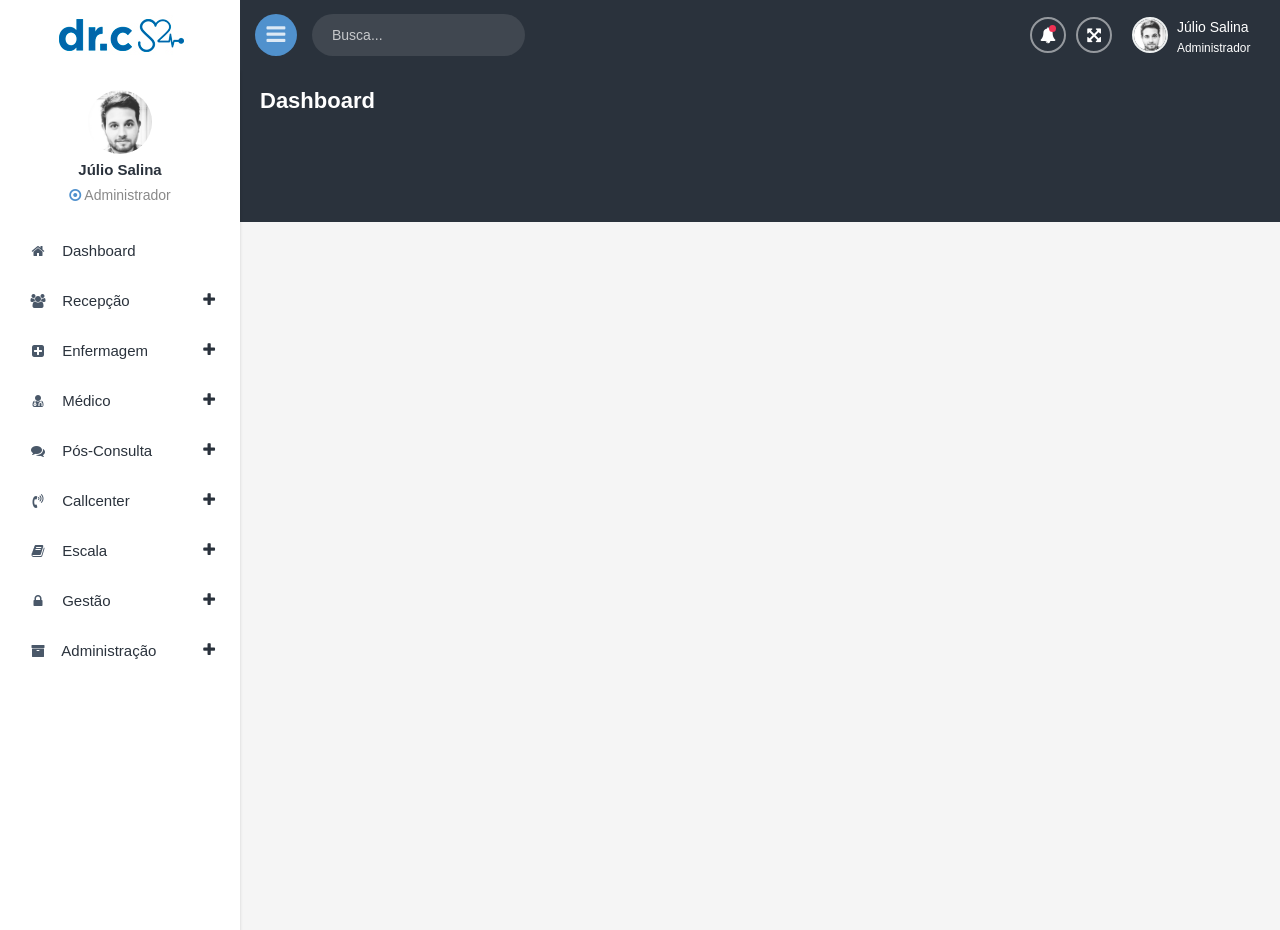
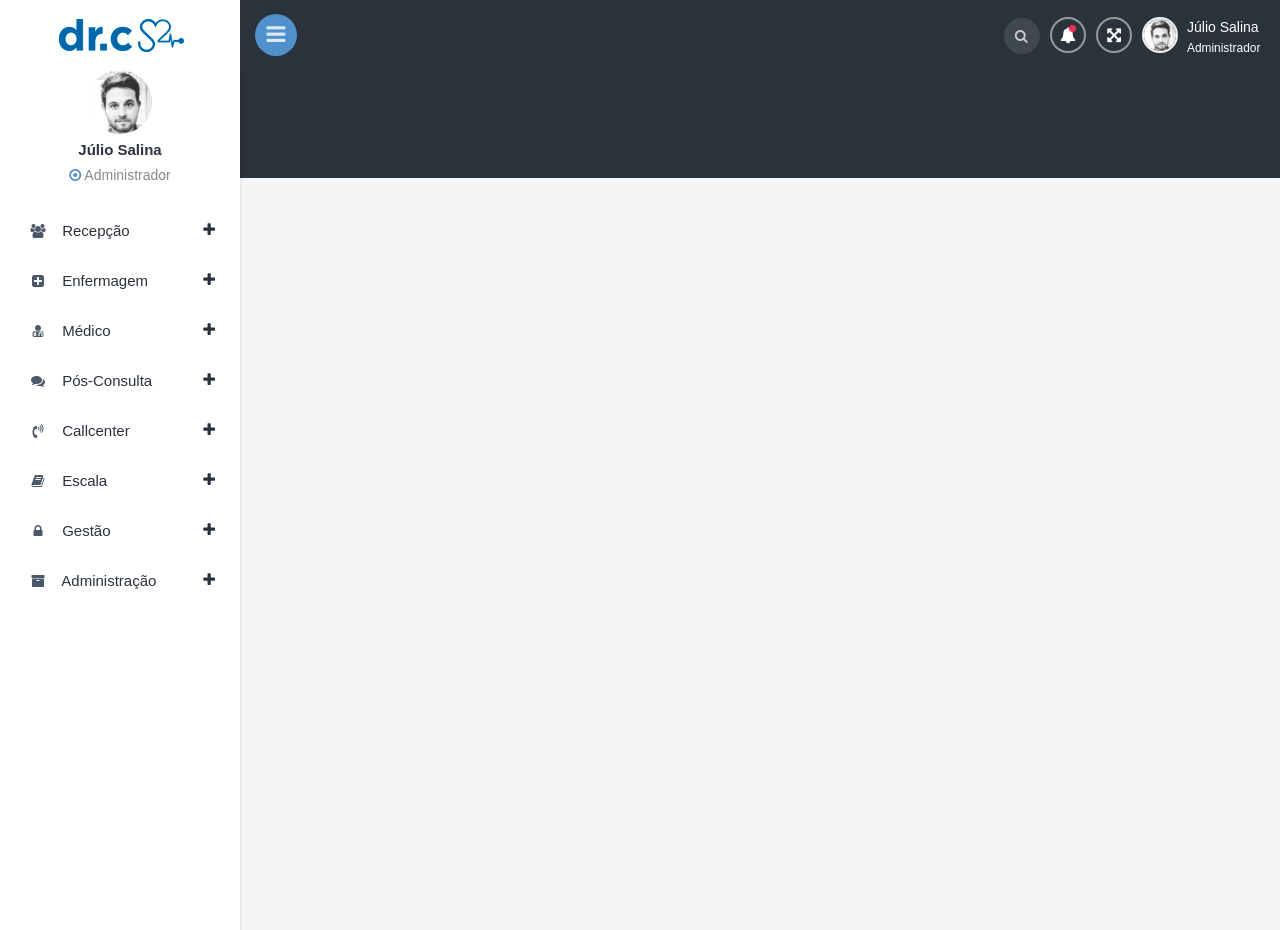
Before and after one commit to juliosalina/layout_s2, a PHP site: page / in a window 1280 px wide. Run offline with PHP 8.4, Linux system fonts and the light colour scheme; style sheets or scripts are compiled from the project's sources; some web fonts are replaced.

Commit message:
ajustes gerais

```diff
--- a/assets/js/app.js
+++ b/assets/js/app.js
@@ -278,7 +278,7 @@ function initscrolls(){
     if(jQuery.browser.mobile !== true){
       //SLIM SCROLL
       $('.slimscroller').slimscroll({
-        height: 'auto',
+        height: '100%',
         size: "5px"
       });
 
@@ -304,3 +304,13 @@ function toggle_slimscroll(item){
 
 // for lazy function execution
 var Menufunction = [];
+
+//menu busca icone lupa
+$('#iconified').on('keyup', function() {
+    var input = $(this);
+    if(input.val().length === 0) {
+        input.addClass('empty');
+    } else {
+        input.removeClass('empty');
+    }
+});
--- a/assets/less/_menu.less
+++ b/assets/less/_menu.less
@@ -5,13 +5,28 @@ File: Menu
 @import "variables.less";
 @import "elements.less";
 
+.form-control::-moz-placeholder{
+  color:#fff!important;
+}
+//campo busca
+input.empty {
+    font-family: FontAwesome;
+    font-style: normal;
+    font-weight: normal;
+    text-decoration: inherit;
+    font-size:14px;
+}
+
+
+//barra do topo
+
 .topbar {
   background: @white;
   left: 0;
   position: fixed;
   right: 0;
   top: 0;
-  z-index: 999;
+  z-index: 9;
 
   .topbar-left {
     background-color: @white;
@@ -23,16 +38,18 @@ File: Menu
   }
 }
 
+//logos
 .logo, .logo-sm {
   color: @dark!important;
   font-size: 20px;
   font-weight: 700;
   letter-spacing: .03em;
   line-height: 70px;
+    width: 90%;
 
   span {
     color: @primary;
-    font-family: 'Crete Round', serif;
+//    font-family: 'Crete Round', serif;
   }
 }
 
@@ -40,12 +57,14 @@ File: Menu
   display: none;
 
   span {
-    background-color: #eee;
     height: 44px;
     width: 44px;
     display: block;
     line-height: 44px;
     margin-top: 13px;
+  }
+  img{
+    width:100%;
   }
 }
 
@@ -150,6 +169,20 @@ File: Menu
   border: none;
   box-shadow: none;
   padding: 0px;
+  margin-top:12px;
+  margin-right:5px;
+    input.search-bar{
+      width:36px;
+      height:36px;
+      -webkit-transition: .5s;
+      transition:.5s;
+      padding-left:11px;
+      &:focus{
+        width:160px;
+        -webkit-transition: .5s;
+        transition:.5s;
+      }
+    }
 }
 
 .search-bar {
@@ -207,10 +240,9 @@ body.fixed-left {
   .side-menu.left {
     bottom: 50px;
     height: @height;
-    margin-bottom: -70px;
     margin-top: 0px;
-    padding-bottom: 70px;
     position: fixed;
+    top:0;
   }
 }
 
@@ -235,6 +267,7 @@ body.fixed-left {
   border-radius: 50%;
   margin-top: 14px;
   margin-left: 15px;
+  z-index:999999999!important;
   &:hover {
     color: @white;
   }
@@ -260,7 +293,7 @@ body.fixed-left {
   width: 36px;
   padding: 0 !important;
   border: 2px solid fade(@white,50%) !important;
-  line-height: 35px !important;
+  line-height: 34px !important;
   text-align: center;
   border-radius: 50%;
   margin: 17px 5px;
@@ -488,6 +521,7 @@ body.fixed-left {
   min-height: 80px;
   padding: 20px;
   position: relative;
+  margin-top:50px;
   img {
     position: relative;
     z-index: 9999;
--- a/assets/less/_responsive.less
+++ b/assets/less/_responsive.less
@@ -6,11 +6,20 @@
 File: Responsive
 */
 
+.topbar{
+  z-index:99999
+}
+
 @media only screen and (max-width: 6000px) and (min-width: 700px) {
   .wrapper.right-bar-enabled {
     .right-bar {
       right: 0;
       z-index: 99;
+    }
+  }
+  .dropdown{
+    a.profile{
+      padding:0 5px;
     }
   }
 }
--- a/index.html
+++ b/index.html
@@ -21,9 +21,12 @@
             <div class="topbar">
                 <!-- LOGO -->
                 <div class="topbar-left">
+
                     <div class="text-center">
-                        <a href="index.html" class="logo"><img src="assets/images/logo.jpg" /></a>
-                        <a href="index.html" class="logo-sm"><span>dr.c</span></a>
+                        <a href="index.html" class="logo"><img src="assets/images/logo.jpg"/></a>
+                        <a href="index.html" class="logo-sm">
+                            <img src="assets/images/logom.jpg"/>
+                        </a>
                     </div>
                 </div>
                 <!-- Button mobile view to collapse sidebar menu -->
@@ -36,14 +39,19 @@
                                 </button>
                                 <span class="clearfix"></span>
                             </div>
-                            <form class="navbar-form pull-left" role="search">
+
+                            <ul class="nav navbar-nav navbar-right">
+
+                                <li>
+                                <form class="navbar-form pull-left" role="search">
                                 <div class="form-group">
-                                    <input type="text" class="form-control search-bar" placeholder="Busca...">
+
+                                   <input type="text" class="form-control search-bar empty" id="iconified" placeholder="&#xF002;"/>
                                 </div>
                                 <button type="submit" class="btn btn-search"><i class="fa fa-search"></i></button>
                             </form>
+                                </li>
 
-                            <ul class="nav navbar-nav navbar-right pull-right">
                                 <li class="dropdown hidden-xs">
                                     <a href="#" data-target="#" class="dropdown-toggle waves-effect waves-light notification-icon-box" data-toggle="dropdown" aria-expanded="true">
                                         <i class="fa fa-bell"></i> <span class="badge badge-xs badge-danger"></span>
@@ -136,14 +144,10 @@
 
                     <div id="sidebar-menu">
                         <ul>
-                            <li>
-                                <a href="index.html" class="waves-effect"><i class="fa fa-home"></i><span> Dashboard </span></a>
-                            </li>
-
-                            <li class="has_sub">
+                             <li class="has_sub">
                                 <a href="javascript:void(0);" class="waves-effect"><i class="fa fa-users" aria-hidden="true"></i> <span> Recepção </span> <span class="pull-right"><i class="fa fa-plus" aria-hidden="true"></i></span></a>
                                 <ul class="list-unstyled">
-                                    <li><a href="#">Noto Atendimento</a></li>
+                                    <li><a href="#">Novo Atendimento</a></li>
                                     <li><a href="#">Atendimentos</a></li>
                                     <li><a href="#">Caixa</a></li>
                                     <li><a href="#">Agendamento</a></li>
@@ -273,7 +277,7 @@
 
                     <div class="">
                         <div class="page-header-title">
-                            <h4 class="page-title">Dashboard</h4>
+                     <!--        <h4 class="page-title">Dashboard</h4> -->
                         </div>
                     </div>
 
```
Also changed, not shown: other parts of assets/less/_responsive.less (+72 -36 lines), assets/css/style.css, assets/images/logom.jpg (added), assets/images/logom2.jpg (added), old/js/main.js (line endings or trailing spaces), old/sass/variables.sass (line endings or trailing spaces).
